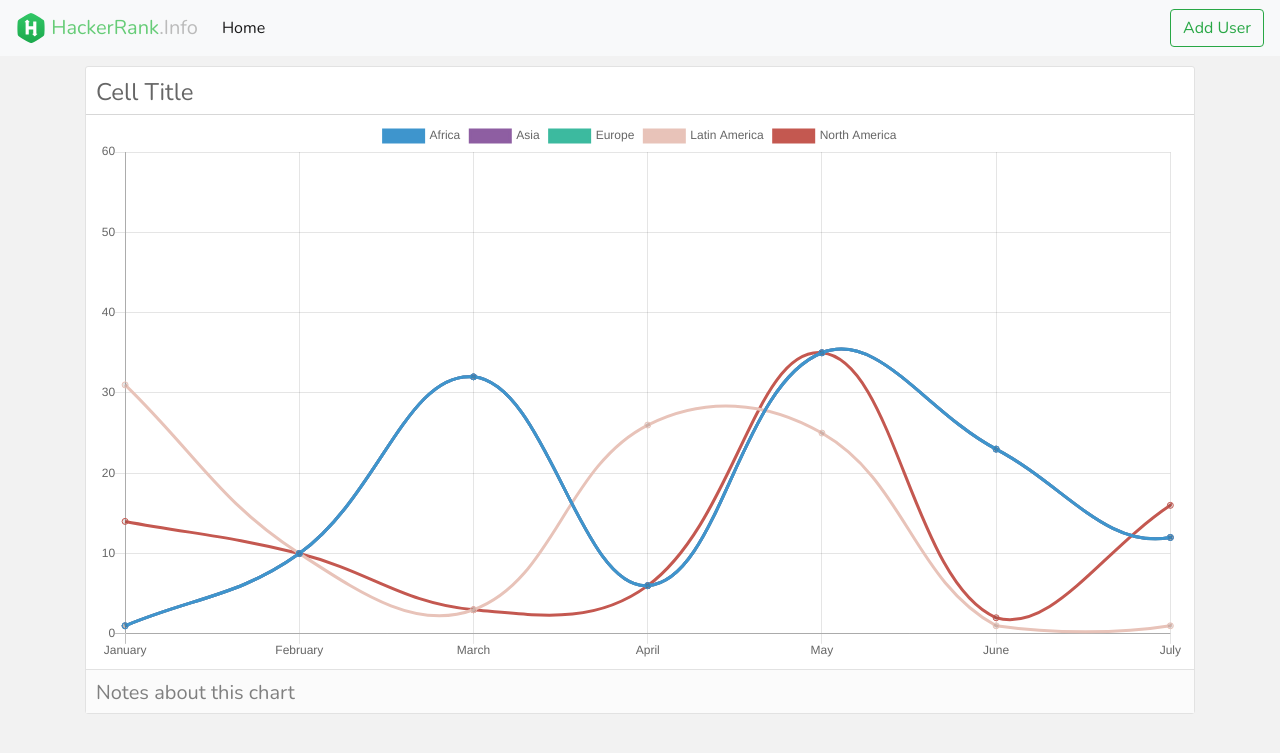
After one commit to thisnameisalreadyused2/HackerRankInfo, a Flask app: page /dashboard in a window 1280 px wide. The commit adds this page. Shown: the top 753 px of the page. Run offline with Flask 2, Linux system fonts and the light colour scheme; some libraries are stand-ins or nearby versions.

Commit message:
Implement base UI structure of dashboard page and implement simple chart for stats visualization

```diff
--- a/app.py
+++ b/app.py
@@ -8,5 +8,10 @@ def index_html():
     return render_template('index.html')
 
 
+@app.route('/dashboard')
+def dashboard_html():
+    return render_template('dashboard.html')
+
+
 if __name__ == '__main__':
     app.run()
--- /dev/null
+++ b/static/css/dashboard.css
@@ -0,0 +1,57 @@
+@import url(https://fonts.googleapis.com/css?family=Nunito:300);
+
+.title {
+  color: #6c7 !important;
+}
+
+.title span {
+  font-weight: normal;
+  color: #bbb;
+}
+
+.dashboard {
+  font-family: "Nunito", sans-serif;
+  background: #f2f2f2;
+}
+
+.dashboard .chart-wrapper {
+  background: #fff;
+  border: 1px solid #e2e2e2;
+  border-radius: 3px;
+  margin-top: 10px;
+  margin-bottom: 10px;
+}
+
+.dashboard .chart-wrapper .chart-title {
+  border-bottom: 1px solid #d7d7d7;
+  color: #666;
+  font-size: 24px;
+  font-weight: 200;
+  padding: 7px 10px 4px;
+}
+
+.dashboard .chart-wrapper .chart-title {
+  border-bottom: 1px solid #d7d7d7;
+  color: #666;
+  font-size: 24px;
+  font-weight: 200;
+  padding: 7px 10px 4px;
+}
+
+.dashboard .chart-wrapper .chart-stage {
+  overflow: hidden;
+  padding: 5px 10px;
+  position: relative;
+}
+
+.dashboard .chart-wrapper .chart-notes {
+  background: #fbfbfb;
+  border-top: 1px solid #e2e2e2;
+  color: #808080;
+  font-size: 20px;
+  padding: 8px 10px 5px;
+}
+
+.dashboard .chart-stage .chart-title {
+  border: medium none;
+}
--- /dev/null
+++ b/static/js/main.js
@@ -0,0 +1,40 @@
+var ctx = document.getElementById('myChart').getContext('2d');
+var chart = new Chart(ctx, {
+    // The type of chart we want to create
+    type: 'line',
+
+    // The data for our dataset
+    data: {
+        labels: ['January', 'February', 'March', 'April', 'May', 'June', 'July'],
+        datasets: [{
+            data: [1,10,32,6,35,23,12,31,30,14],
+	        label: "Africa",
+	        borderColor: "#3e95cd",
+	        fill: false
+	      }, {
+	        data: [1,10,32,6,35,23,12,31,30,14],
+	        label: "Asia",
+	        borderColor: "#8e5ea2",
+	        fill: false
+	      }, {
+	        data: [1,10,32,6,35,23,12,31,30,14],
+	        label: "Europe",
+	        borderColor: "#3cba9f",
+	        fill: false
+	      }, {
+	        data: [31,10,3,26,25,1,1,33,30,54],
+	        label: "Latin America",
+	        borderColor: "#e8c3b9",
+	        fill: false
+	      }, {
+	        data: [14,10,3,6,35,2,16,31,3,14],
+	        label: "North America",
+	        borderColor: "#c45850",
+	        fill: false
+	      }
+	    ]
+	  },
+
+    // Configuration options go here
+    options: {}
+});
--- /dev/null
+++ b/templates/dashboard-base.html
@@ -0,0 +1,25 @@
+<!DOCTYPE html>
+<html lang="en">
+    <head>
+        {% if title %}
+        <title>{{ title }} — HackerRank Info</title>
+        {% else %}
+        <title>Welcome to HackerRank.info!</title>
+        {% endif %}
+        <meta charset="UTF-8">
+        <meta name="viewport" content="width=device-width, initial-scale=1.0, maximum-scale=1.0, user-scalable=no">
+
+        <!-- Dashboard -->
+        <link rel="stylesheet" href="https://stackpath.bootstrapcdn.com/bootstrap/4.3.1/css/bootstrap.min.css"
+              integrity="sha384-ggOyR0iXCbMQv3Xipma34MD+dH/1fQ784/j6cY/iJTQUOhcWr7x9JvoRxT2MZw1T"
+              crossorigin="anonymous">
+        <link rel="stylesheet" type="text/css"
+              href="https://cdnjs.cloudflare.com/ajax/libs/normalize/8.0.1/normalize.min.css">
+        <link rel="stylesheet" href="{{ url_for('static', filename='css/dashboard.css') }}">
+    </head>
+    <body class="dashboard">
+        {% block content %}{% endblock %}
+    <script src="https://cdnjs.cloudflare.com/ajax/libs/Chart.js/2.8.0/Chart.js"></script>
+    <script src="/static/js/main.js"></script>
+    </body>
+</html>
--- /dev/null
+++ b/templates/dashboard.html
@@ -0,0 +1,104 @@
+{% extends "dashboard-base.html" %}
+
+{% block content %}
+<nav class="navbar navbar-expand-lg navbar-light bg-light">
+
+  <a class="navbar-brand title" href="#">
+    <img src="/static/images/logo.svg" width="30" height="30" class="d-inline-block align-top" alt="">
+    HackerRank<span>.Info</span>
+  </a>
+
+  <button class="navbar-toggler" type="button" data-toggle="collapse"
+          data-target="#navbarSupportedContent"
+          aria-controls="navbarSupportedContent"
+          aria-expanded="false"
+          aria-label="Toggle navigation">
+    <span class="navbar-toggler-icon"></span>
+  </button>
+
+  <div class="collapse navbar-collapse" id="navbarSupportedContent">
+    <ul class="navbar-nav mr-auto">
+      <li class="nav-item active">
+        <a class="nav-link" href="#">Home <span class="sr-only">(current)</span></a>
+      </li>
+    </ul>
+    <form class="form-inline my-2 my-lg-0">
+      <button class="btn btn-outline-success my-2 my-sm-0" type="submit">Add User</button>
+    </form>
+  </div>
+
+</nav>
+
+<div class="container">
+
+  <div class="chart-wrapper">
+    <div class="chart-title">
+      Cell Title
+    </div>
+
+    <div class="chart-stage">
+      <canvas id="myChart">
+
+      </canvas>
+    </div>
+
+    <div class="chart-notes">
+      Notes about this chart
+    </div>
+
+  </div>
+</div>
+
+
+<!--
+    <div class="container">
+        <div class="navbar navbar-inverse navbar-fixed-top" role="navigation">
+            <div class="navbar-header">
+                <button type="button" class="navbar-toggle" data-toggle="collapse" data-target=".navbar-collapse">
+                    <span class="sr-only">Toggle navigation</span>
+                    <span class="icon-bar"></span>
+                    <span class="icon-bar"></span>
+                    <span class="icon-bar"></span>
+                </button>
+                <a class="navbar-brand" href="./">HackerRank<span>.Info</span></a>
+            </div>
+            <div class="navbar-collapse">
+                <ul class="navbar-nav nav main-nav">
+                    <li><a href="https://keen.io">Home</a></li>
+                </ul>
+            </div>
+            <button type="button" class="button">Add User</button>
+        </div>
+    </div>
+
+    <div class="container grid">
+        <div class="grid-hero">
+            <div class="hero chart-wrapper">
+
+                <div class="chart-title">
+                    Cell Title
+                </div>
+
+                <div class="chart-stage">
+                    <div id="grid-1-1">
+                        <img data-src="">
+                    </div>
+                </div>
+
+                <div class="chart-notes">
+                    Notes about this chart
+                </div>
+
+            </div>
+        </div>
+    </div>
+
+
+    <div class="container">
+        <p class="small text-muted">Built with &#9829; by
+            <a href="https://github.com/Yeami">Yeami</a> and
+            <a href="https://github.com/BoberMod">BoberMod</a>
+        </p>
+    </div>
+-->
+{% endblock %}
```
Also changed, not shown: static/css/main.css (+9 -0 lines), templates/index.html (+8 -0 lines), static/images/logo.svg (added).
